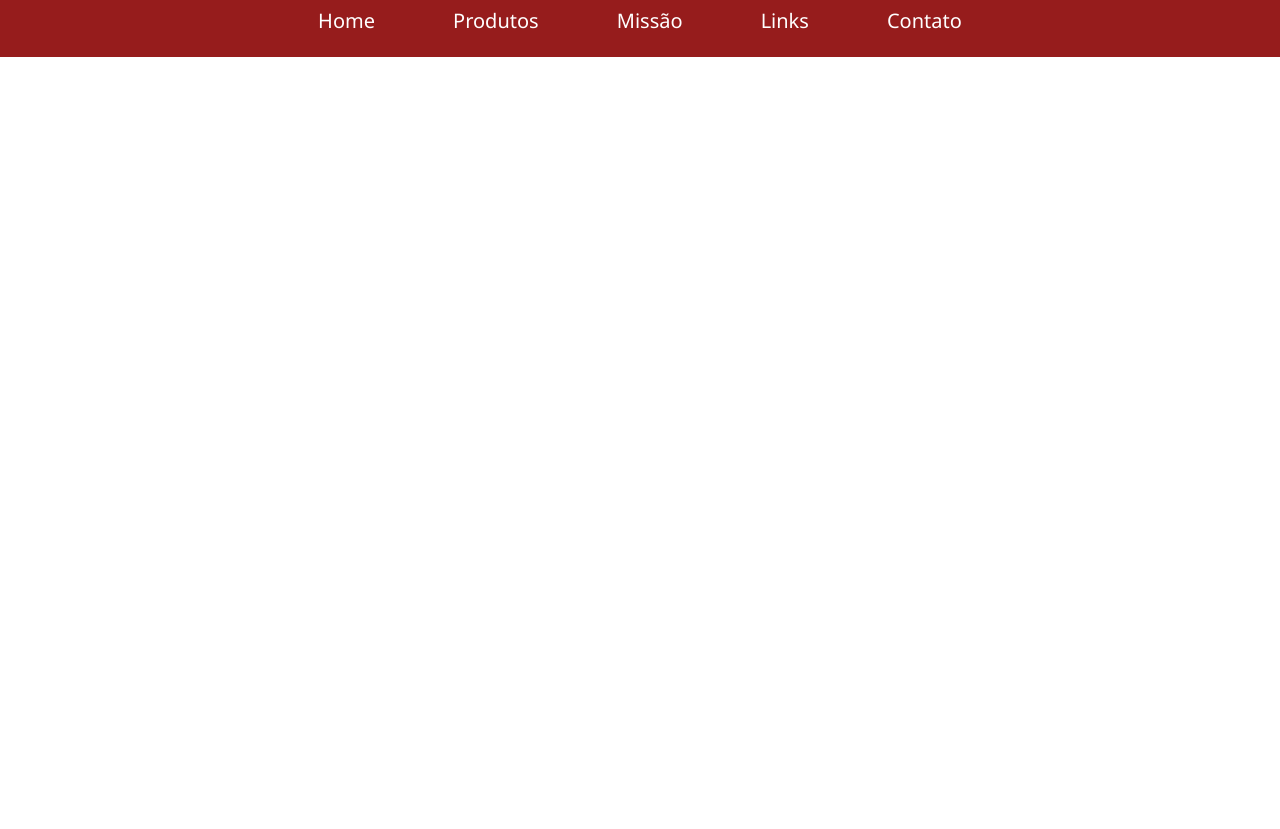
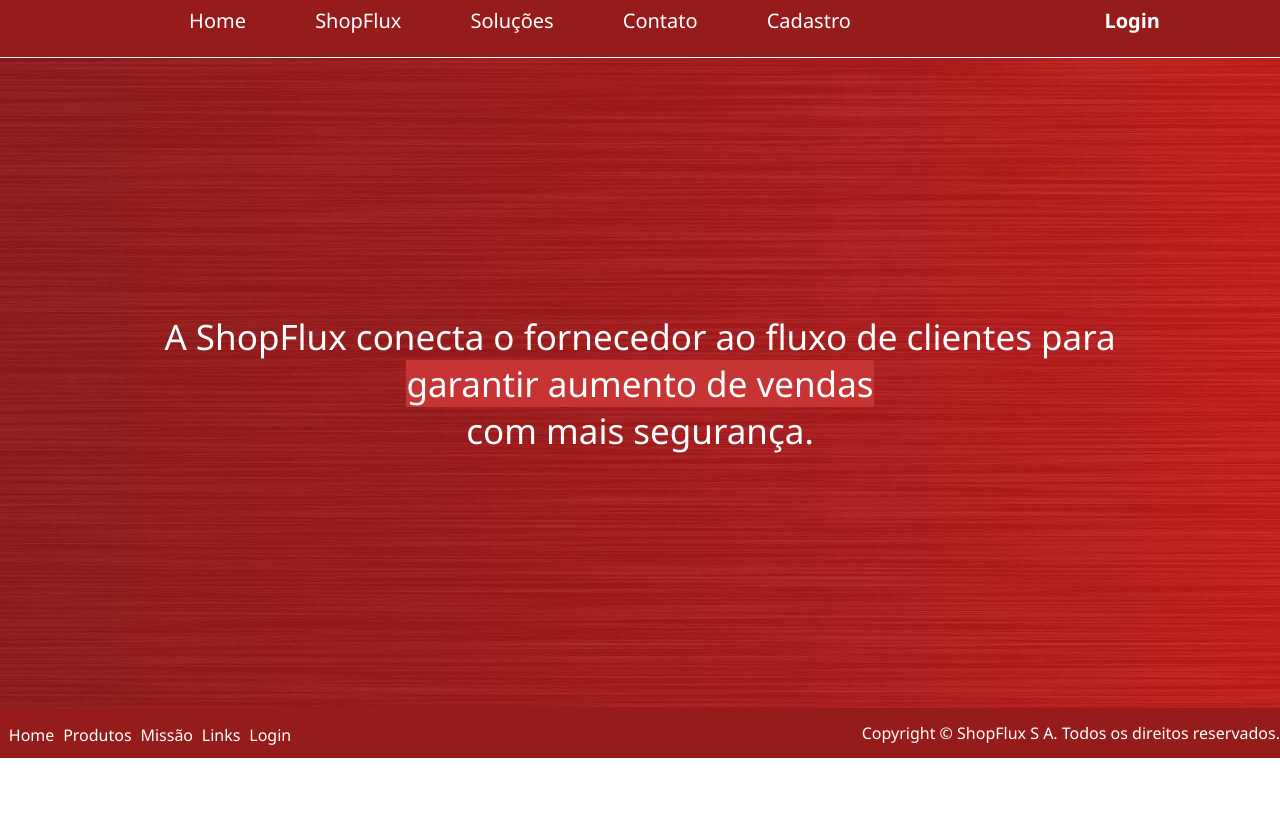
Before and after one commit to gabs-sanchez/Grupo6-PI, a plain HTML site: page index.html in a window 1280 px wide. Shown: the part 123-952 px from the top of the page. After the commit the page ends 881 px from the top, so only its background shows below. Drawn offline with Linux system fonts and the light colour scheme.

Commit message:
projeto PI sprint 2

```diff
--- a/index..html
+++ b/index.html
@@ -13,29 +13,34 @@
     </div>
     <div class="menu">
         <ul class="navBar">
-            <li>Home</li>
-            <li>Produtos</li>
-            <li>Missão</li>
-            <li>Links</li>
-            <li>Contato</li>
+            <li><a href="">Home</a></li>
+            <li><a href="">ShopFlux</a></li>
+            <li><a href="">Soluções</a></li>
+            <li><a href="">Contato</a></li>
+            <li><a href="">Cadastro</a></li>
+        </ul>
+        <ul>
+            <li class="log"><a href="">Login</a></li>
         </ul>
     </div>
     <div class="teste"></div>
     <div class="corpo">
+        A ShopFlux conecta o fornecedor ao fluxo de clientes para <br><div class="des"> garantir aumento de vendas</div> com mais segurança.
+    </div>
     <div class="rodape">
         <div class="rodapeC">
             <ul class="navBarR">
-                <li>Home</li>
-                <li>Produtos</li>
-                <li>Missão</li>
-                <li>Links</li>
-                <li>Contato</li>
+                <li><a href="">Home</a></li>
+                <li><a href="">Produtos</a></li>
+                <li><a href="">Missão</a></li>
+                <li><a href="">Links</a></li>
+                <li><a href="">Login</a></li>
             </ul>
         </div>
         <div class="copyright">
             Copyright © ShopFlux S A. Todos os direitos reservados.
         </div>
-    </div>
+
     </div>
 </body>
 </html>
--- a/style.css
+++ b/style.css
@@ -23,6 +23,7 @@ body{
     width: 100%;
     display: flex;
     justify-content: center;
+    border-bottom: 1px solid white;
 }
 .navBar{
     /* Lista do menu */
@@ -33,6 +34,7 @@ body{
     font-size: 20px;
     width: 800px;
     padding: 0;
+
 }
 .menu ul li {
     display: inline;
@@ -41,12 +43,19 @@ body{
 .menu ul{
     margin: 0px;
 }
+
 .corpo{
     /* Corpo da página */
+    color: white;
+    font-size: 35px;
+    justify-content: center;
+    align-items: center;
+    text-align: center;
+    flex-direction: column;
+    opacity: 0.9;
     display: flex;
-    flex-direction: column-reverse;
-    height: 1000px;
-    background-color: white;
+    height: 650px;
+    background-image: url("fundo.jpg");
 }
 .rodape{
     width: 100%;
@@ -72,3 +81,23 @@ body{
     display: flex;
     align-items: center;
 }
+
+a{
+    text-decoration: none;
+    color: white;
+}
+
+.menu ul .log{
+    color: white;
+    font-size: 20px;
+    width: 200px;
+    padding: 0;
+    display: flex;
+    flex-direction: row-reverse;
+    background-color: rgb(150,28,28);
+    font-weight: 700;
+}
+
+.des{
+    background-color: rgb(194, 31, 31);
+}
```
Also changed, not shown: fundo.jpg (added).
